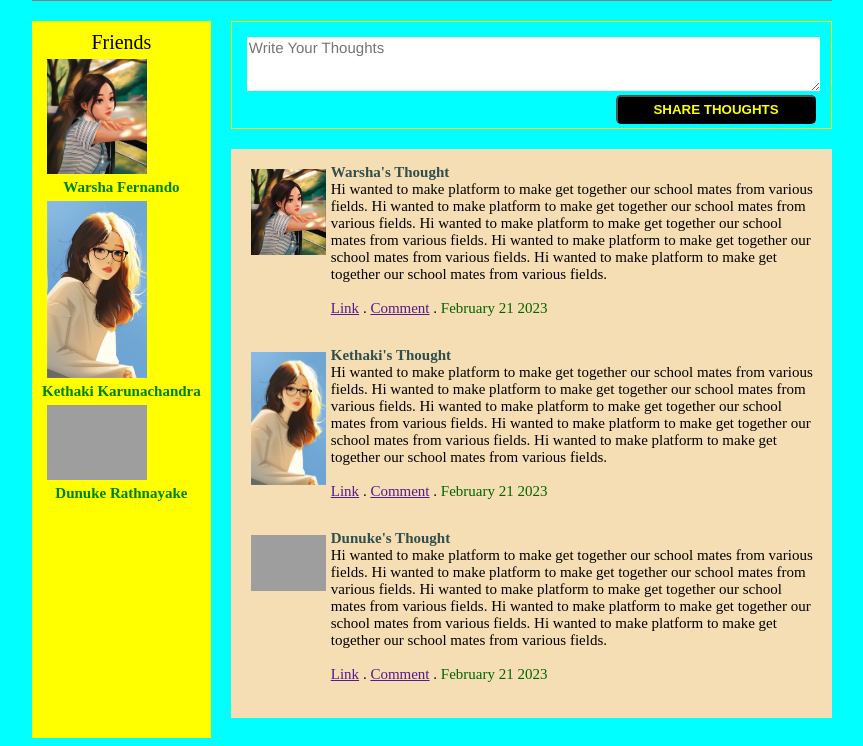
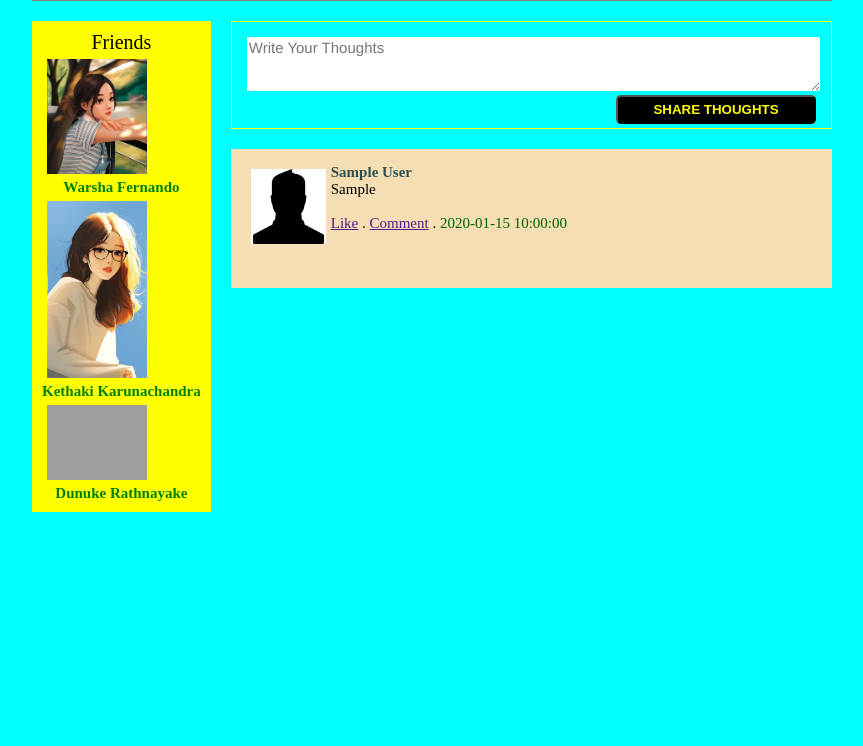
Before and after one commit to Laksisi99/Friendlance, a PHP site: page /profile.php in a window 1280 px wide. Shown: the part 773-1519 px from the top of the page, without its empty margins (208-1071 px from the left). After the commit the page ends 1285 px from the top, so only its background shows below. Run offline with PHP 8.4, Linux system fonts and the light colour scheme; the visitor is signed in with stand-in values (Sample User, id 1); tables that the repository leaves empty or names only in its code hold one stand-in row (values such as "Sample post"); grey boxes are pictures that could not be loaded.

Commit message:
create, display , design posts

```diff
--- a/classes/post.php
+++ b/classes/post.php
@@ -13,10 +13,6 @@ class Post
 
             $postid = $this->create_postid();
             $post = addslashes($data['post']);
-            // $image = addslashes($data['image']);
-            // $comments = ($data['comments']);
-            // $likes = ($data['likes']);
-            // $has_image = ($data['has_image']);
 
             $query = "insert into posts (postid,userid,post) values ('$postid','$userid','$post')";
 
@@ -29,6 +25,24 @@ class Post
         }
 
         return $this->error;
+
+    }
+
+    public function get_posts($id)
+    {
+
+        $query = "select * from posts where userid = '$id' order by id desc limit 10";
+
+        $DB = new Database();
+        $result = $DB->read($query);
+
+        if($result)
+        {
+            return $result;
+        }else
+        {
+            return false;
+        }
 
     }
 
--- a/classes/user.php
+++ b/classes/user.php
@@ -24,5 +24,22 @@ class User
 
     }
 
+    public function get_user($id)
+    {
+
+        $query = "select * from users where userid = '$id' limit 1";
+        $DB = new Database();
+        $result = $DB->read($query);
+
+        if($result)
+        {
+            return $result[0];
+        }else
+        {
+            return false;
+        }
+
+    }
+
 
 }
--- a/login.php
+++ b/login.php
@@ -17,7 +17,7 @@ session_start();
         if($result != "")
         {
             echo "<div style='text-align:center;font: size 12px;color:white;background-color:grey;'>";
-            echo "The following errors occured:<br><br>";
+            echo "<br>The following errors occured:<br><br>";
             echo $result;
             echo "</div>";
 
--- /dev/null
+++ b/post.php
@@ -0,0 +1,34 @@
+<div id="post">
+
+    <div>
+
+        <?php
+
+            $image = "images/user_male.png";
+            if($ROW_USER['gender'] == "Female")
+            {
+                $image = "images/user_female.png";
+            }
+
+        ?>
+
+        <img src="<?php echo $image ?>" style="width:75px; margin: 5px;">
+    </div>
+
+    <div>
+        <div id="post-owner">
+
+            <?php echo $ROW_USER['first_name'] . " " . $ROW_USER['last_name']; ?>
+
+        </div>
+
+        <?php echo $ROW['post'] ?>
+
+            <br/><br/>
+            <a href="">Like</a> . <a href="">Comment</a> .
+            <span style="color: darkgreen;">
+                <?php echo $ROW['date'] ?>
+            </span>
+    </div>
+
+</div>
--- a/profile.php
+++ b/profile.php
@@ -50,8 +50,28 @@
         $id = $_SESSION['friendlance_userid'];
         $result = $post->create_post($id, $_POST);
 
+        if($result == "")
+        {
+            header("Location: profile.php");
+            die;
+        }else
+        {
+            echo "<div style='text-align:center;font: size 12px;color:white;background-color:grey;'>";
+            echo "<br>The following errors occured:<br><br>";
+            echo $result;
+            echo "</div>";
+        }
 
     }
+
+    //collect posts
+
+    $post = new Post();
+    $id = $_SESSION['friendlance_userid'];
+
+    $posts = $post->get_posts($id);
+
+
 
 ?>
 
@@ -151,63 +171,26 @@
                 </div>
 
 
-            <!--posts-->
-            <div id="post-bar">
+                <!--posts-->
 
-                 <!--post1-->
-                <div id="post">
+                <div id="post-bar">
 
-                    <div>
-                        <img src="images/user1.jpg" style="width:75px; margin: 5px;">
-                    </div>
-                    <div>
-                        <div id="post-owner">Warsha's Thought</div>
-                        Hi wanted to make platform to make get together our school mates from various fields.
-                        Hi wanted to make platform to make get together our school mates from various fields.
-                        Hi wanted to make platform to make get together our school mates from various fields.
-                        Hi wanted to make platform to make get together our school mates from various fields.
-                        Hi wanted to make platform to make get together our school mates from various fields.
-                        <br/><br/>
-                        <a href="">Link</a> . <a href="">Comment</a> . <span style="color: darkgreen;">February 21 2023</span>
-                    </div>
+                    <?php
 
-                </div>
 
-                 <!--post2-->
-                 <div id="post">
+                        if($posts)
+                        {
+                            foreach($posts as $ROW)
+                            {
+                                $user = new User();
+                                $ROW_USER = $user->get_user($ROW['userid']);
 
-                    <div>
-                        <img src="images/user2.jpg" style="width:75px; margin: 5px;">
-                    </div>
-                    <div>
-                        <div id="post-owner">Kethaki's Thought</div>
-                        Hi wanted to make platform to make get together our school mates from various fields.
-                        Hi wanted to make platform to make get together our school mates from various fields.
-                        Hi wanted to make platform to make get together our school mates from various fields.
-                        Hi wanted to make platform to make get together our school mates from various fields.
-                        Hi wanted to make platform to make get together our school mates from various fields.
-                        <br/><br/>
-                        <a href="">Link</a> . <a href="">Comment</a> . <span style="color: darkgreen;">February 21 2023</span>
-                    </div>
+                                include('post.php');
+                            }
+                        }
 
-                </div>
 
-                 <!--post3-->
-                 <div id="post">
-
-                    <div>
-                        <img src="images/user3.jpg" style="width:75px; margin: 5px;">
-                    </div>
-                    <div>
-                        <div id="post-owner">Dunuke's Thought</div>
-                        Hi wanted to make platform to make get together our school mates from various fields.
-                        Hi wanted to make platform to make get together our school mates from various fields.
-                        Hi wanted to make platform to make get together our school mates from various fields.
-                        Hi wanted to make platform to make get together our school mates from various fields.
-                        Hi wanted to make platform to make get together our school mates from various fields.
-                        <br/><br/>
-                        <a href="">Link</a> . <a href="">Comment</a> . <span style="color: darkgreen;">February 21 2023</span>
-                    </div>
+                    ?>
 
                 </div>
 
```
Also changed, not shown: images/user.png (added), images/user_female.png (added), images/user_male.png (added).
